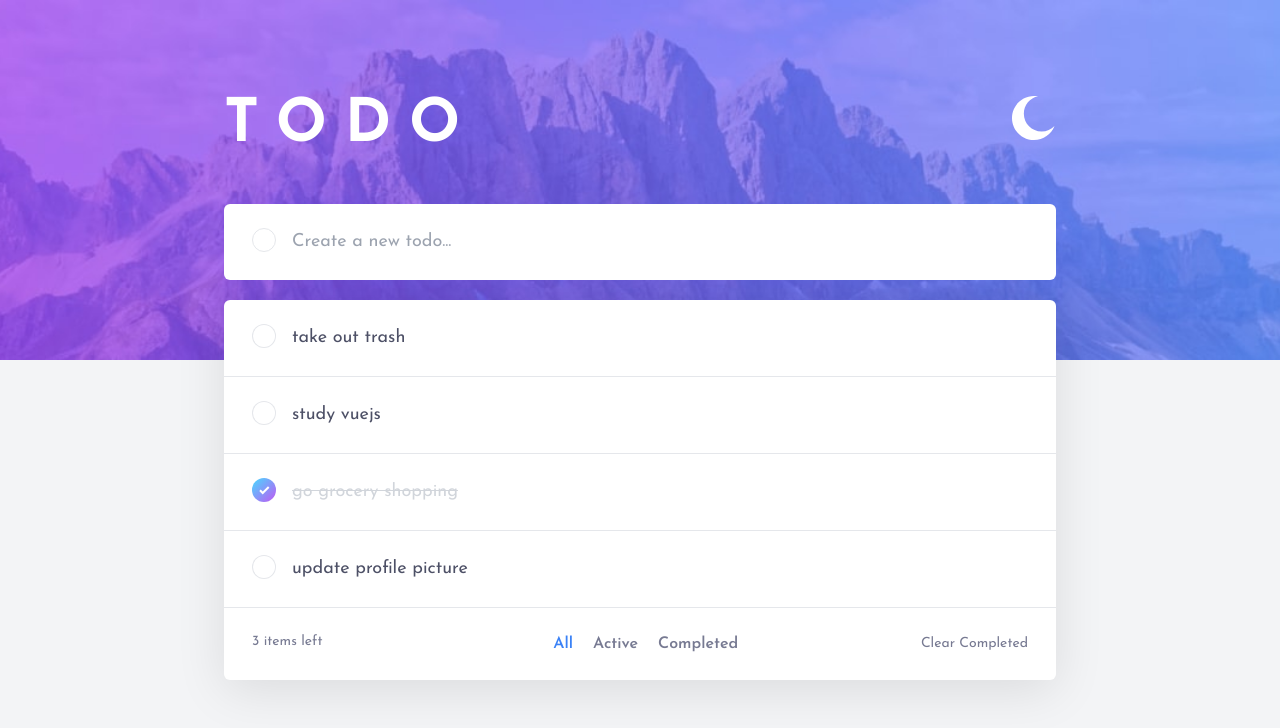
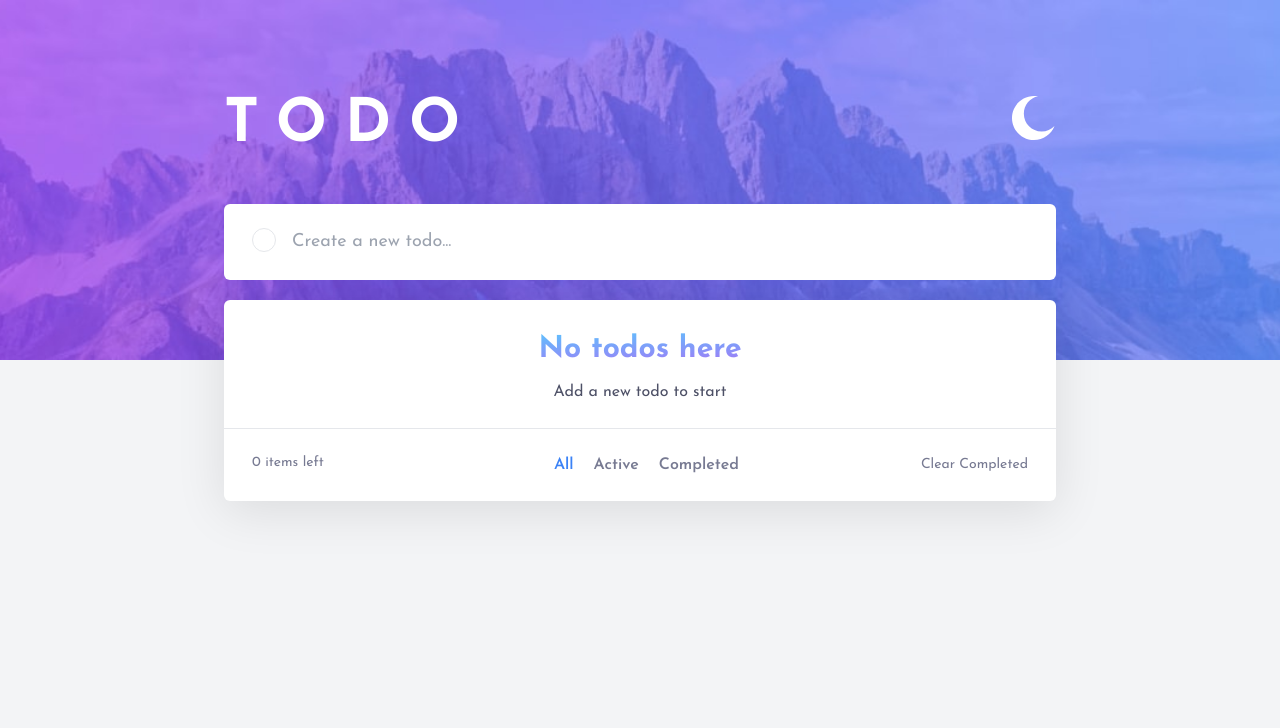
Before and after one commit to GabrielaMendes/vue-todo-list, a Vue app: page / in a window 1280 px wide. Shown: the top 728 px of the page. Built offline with nearby package versions, Linux system fonts and the light colour scheme.

Commit message:
persisting using local stotage

```diff
--- a/src/App.vue
+++ b/src/App.vue
@@ -1,33 +1,28 @@
 <script setup>
-import { computed, ref } from "vue";
+import { computed, onMounted, ref, watch } from "vue";
 import TheHeader from "@/components/TheHeader.vue";
 import NewTodo from "@/components/NewTodo.vue";
 import TodoItem from "@/components/TodoItem.vue";
 import BaseFilterButton from "./components/BaseFilterButton.vue";
+import { watchDeep } from '@vueuse/core'
 
-// dumb data
-const todoList = ref([
-  {
-    id: crypto.randomUUID(),
-    text: "take out trash",
-    completed: false,
-  },
-  {
-    id: crypto.randomUUID(),
-    text: "study vuejs",
-    completed: false,
-  },
-  {
-    id: crypto.randomUUID(),
-    text: "go grocery shopping",
-    completed: true,
-  },
-  {
-    id: crypto.randomUUID(),
-    text: "update profile picture",
-    completed: false,
-  },
-]);
+
+const todoList = ref([])
+
+watchDeep(todoList, (newValue) => {
+  localStorage.setItem('todoList', JSON.stringify(newValue))
+})
+
+const filter = ref("All");
+
+watch(filter, (newValue) => {
+  localStorage.setItem('filter', newValue)
+})
+
+onMounted(() => {
+  todoList.value = JSON.parse(localStorage.getItem('todoList')) || []
+  filter.value = localStorage.getItem('filter')|| "All"
+})
 
 const addTodo = (newTodoText) => {
   todoList.value.push({
@@ -59,8 +54,6 @@ const todosLeft = computed(() => {
 const todosCompleted = computed(() => {
   return todoList.value.filter((todo) => todo.completed);
 });
-
-const filter = ref("All");
 
 const changeFilter = (option) => {
   filter.value = option;
--- a/src/components/BaseFilterButton.vue
+++ b/src/components/BaseFilterButton.vue
@@ -22,5 +22,5 @@ const changeFilter = () => {
     :class="props.currentFilter === filter ? 'text-blue-500 pointer-events-none' : ''"
   >
     <slot></slot>
-</button>
+  </button>
 </template>
```
